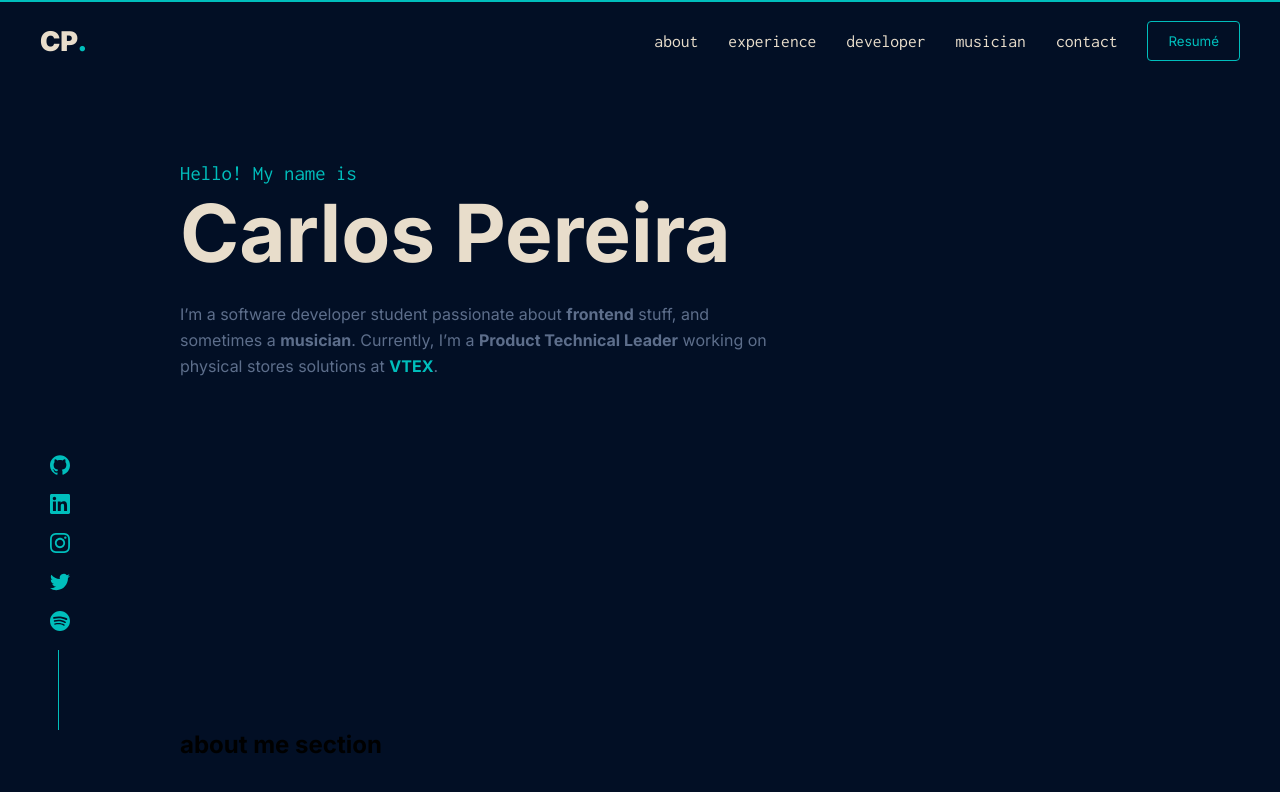
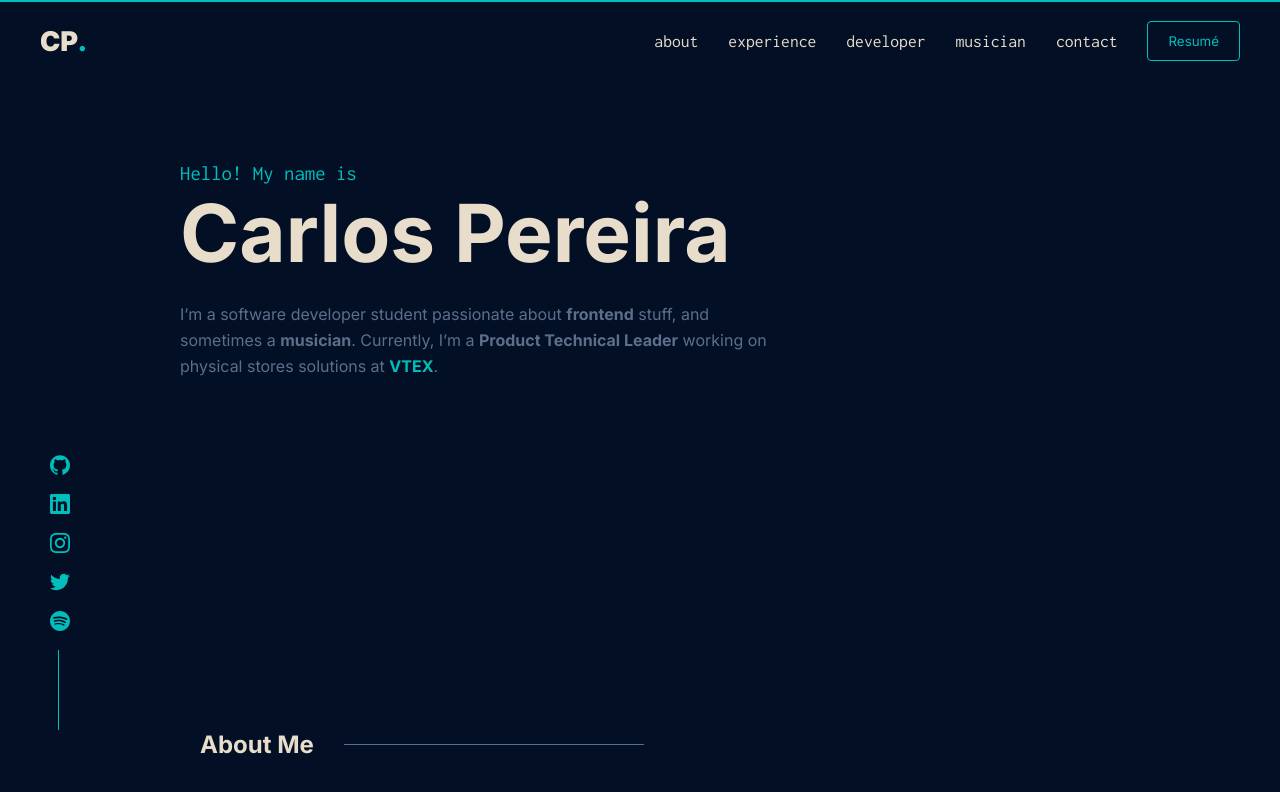
Before and after one commit to kdumagalhaes/hellocarlos, a Vue app: page / in a window 1280 px wide. Shown: the top 792 px of the page. Built offline with nearby package versions, Linux system fonts and the light colour scheme.

Commit message:
Add section title component

```diff
--- a/src/App.vue
+++ b/src/App.vue
@@ -11,6 +11,7 @@ import Header from "./components/Header.vue";
 import Hero from "./components/Hero.vue";
 import SocialMedia from "./components/SocialMedia.vue";
 import About from "./components/About.vue";
+
 export default {
   name: "App",
   components: {
--- a/src/components/About.vue
+++ b/src/components/About.vue
@@ -1,12 +1,17 @@
 <template>
   <section class="about" id="about">
-    <h1>about me section</h1>
+    <SectionTitle title="About Me" lineWidth="300px" />
   </section>
 </template>
 
 <script>
+// components
+import SectionTitle from "./SectionTitle.vue";
 export default {
   name: "About",
+  components: {
+    SectionTitle,
+  },
 };
 </script>
 
--- a/src/components/BasicButton.vue
+++ b/src/components/BasicButton.vue
@@ -28,7 +28,7 @@ export default {
   transition: background 0.3s;
 
   &:hover {
-      background: $primary-green;
+    background: $primary-green;
   }
 }
 </style>
--- /dev/null
+++ b/src/components/SectionTitle.vue
@@ -0,0 +1,39 @@
+<template>
+  <h2 class="section-title" :style="{ '--lineWidth': lineWidth }">
+    {{ title }}
+  </h2>
+</template>
+
+<script>
+export default {
+  name: "Section title",
+  props: {
+    title: {
+      type: String,
+      required: true,
+    },
+    lineWidth: {
+      type: String,
+      required: true,
+    },
+  },
+};
+</script>
+
+<style lang="scss" scoped>
+.section-title {
+  color: $light-yellow;
+  display: flex;
+  align-items: center;
+  margin: 0 0 20px 20px;
+
+  &::after {
+    content: "";
+    display: block;
+    width: var(--lineWidth);
+    height: 1px;
+    background-color: $light-blue;
+    margin-left: 30px;
+  }
+}
+</style>
```
Also changed, not shown: src/components/Hero.vue (line endings or trailing spaces), src/components/SocialMedia.vue (line endings or trailing spaces), src/main.js (line endings or trailing spaces).
